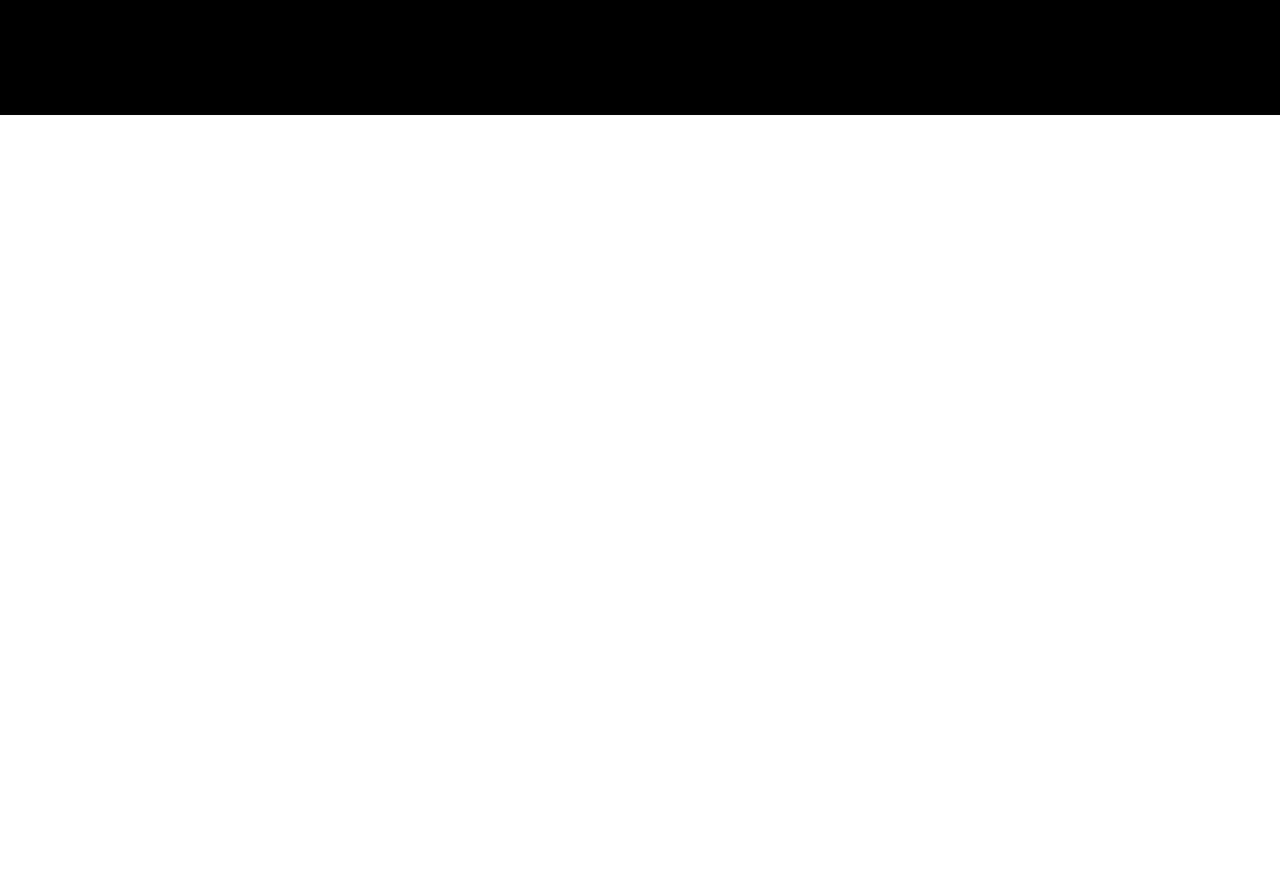
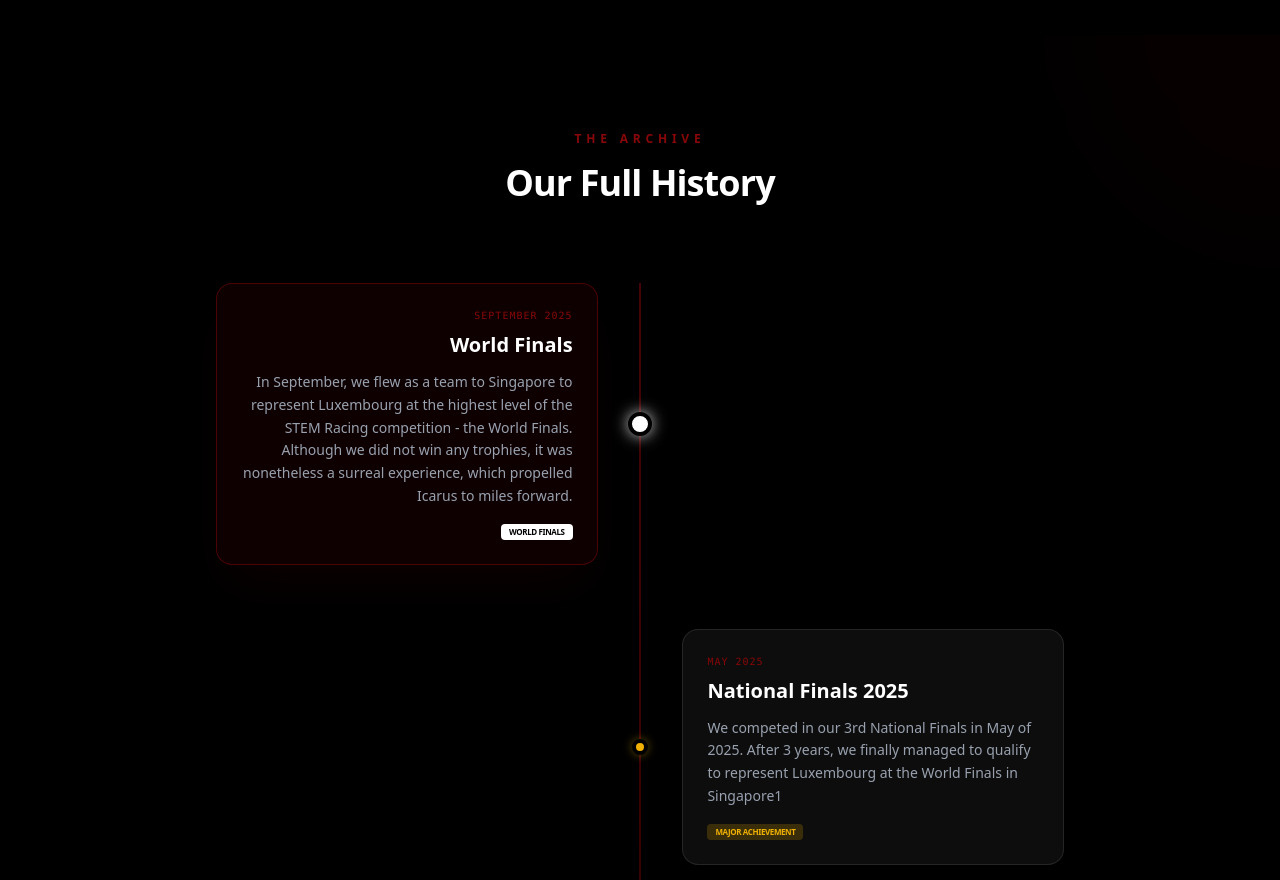
Before and after one commit to ccsio/icarus-website2, a Vue app: page /team in a window 1280 px wide. Shown: the part 1920-2800 px from the top of the page. Before the commit the page ends 2035 px from the top, so only its background shows below. Built offline with nearby package versions, Linux system fonts and the light colour scheme; a web font is replaced by a local one.

Commit message:
FullTimeline

```diff
--- /dev/null
+++ b/src/components/FullTimeline.vue
@@ -0,0 +1,86 @@
+<script setup>
+const timelineEvents = [
+  { id: 'world_finals', type: 'pinnacle' },
+  { id: 'national_finals_25', type: 'major' },
+  { id: 'prep_24_25', type: 'standard' },
+  { id: 'showrun_24', type: 'standard' },
+  { id: 'reorg_24', type: 'standard' },
+  { id: 'national_finals_24', type: 'major' },
+  { id: 'showrun_23', type: 'standard' },
+  { id: 'june_event_23', type: 'major' },
+  { id: 'expansion_23', type: 'standard' },
+  { id: 'first_event_22', type: 'major' },
+  { id: 'establishment_22', type: 'standard' }
+]
+</script>
+
+<template>
+  <section id="full-timeline" class="py-24 bg-black relative overflow-hidden">
+    <!-- Background Decorative Element -->
+    <div class="absolute top-0 right-0 w-96 h-96 bg-icarus-red/5 rounded-full blur-3xl -translate-y-1/2 translate-x-1/2"></div>
+
+    <div class="max-w-4xl mx-auto px-6">
+      <!-- Header -->
+      <div class="mb-20 text-center">
+        <h2 class="text-icarus-red font-black uppercase tracking-[0.4em] text-xs mb-4">The Archive</h2>
+        <h3 class="text-4xl font-bold text-white tracking-tight">Our Full History</h3>
+      </div>
+
+      <!-- Vertical Timeline -->
+      <div class="relative">
+        <!-- The Central Line -->
+        <div class="absolute left-4 md:left-1/2 top-0 bottom-0 w-px bg-linear-to-b from-icarus-red via-icarus-red/50 to-transparent -translate-x-1/2"></div>
+
+        <!-- Events -->
+        <div class="space-y-16">
+          <div
+            v-for="(event, index) in timelineEvents"
+            :key="event.id"
+            class="relative flex flex-col md:flex-row items-start md:items-center group"
+          >
+            <!-- The Dot -->
+            <div
+              :class="[
+                'absolute left-4 md:left-1/2 -translate-x-1/2 z-10 w-4 h-4 rounded-full border-4 border-black transition-all duration-500 group-hover:scale-150',
+                event.type === 'pinnacle' ? 'bg-white shadow-[0_0_15px_rgba(255,255,255,0.8)] w-6 h-6' : '',
+                event.type === 'major' ? 'bg-yellow-500 shadow-[0_0_10px_rgba(234,179,8,0.4)]' : '',
+                event.type === 'standard' ? 'bg-icarus-red' : ''
+              ]"
+            ></div>
+
+            <!-- Content Box -->
+            <div
+              :class="[
+                'ml-12 md:ml-0 md:w-[45%] p-6 rounded-2xl border transition-all duration-500',
+                index % 2 === 0 ? 'md:mr-auto md:text-right' : 'md:ml-auto md:text-left',
+                event.type === 'pinnacle' ? 'bg-icarus-red/10 border-icarus-red/50 shadow-2xl shadow-icarus-red/10' : 'bg-white/5 border-white/10 hover:border-white/20'
+              ]"
+            >
+              <time class="block text-icarus-red font-mono text-[10px] uppercase tracking-widest mb-2">
+                {{ $t(`team.timeline.${event.id}.date`) }}
+              </time>
+              <h4 class="text-xl font-bold text-white mb-3">
+                {{ $t(`team.timeline.${event.id}.title`) }}
+              </h4>
+              <p class="text-gray-400 text-sm leading-relaxed">
+                {{ $t(`team.timeline.${event.id}.text`) }}
+              </p>
+
+              <!-- Special Badge for Major/Pinnacle -->
+              <div v-if="event.type !== 'standard'" class="mt-4 flex md:justify-end" :class="index % 2 !== 0 ? 'md:justify-start' : ''">
+                <span
+                  :class="[
+                    'text-[8px] font-black uppercase px-2 py-0.5 rounded tracking-tighter',
+                    event.type === 'pinnacle' ? 'bg-white text-black' : 'bg-yellow-500/20 text-yellow-500'
+                  ]"
+                >
+                  {{ event.type === 'pinnacle' ? 'World Finals' : 'Major Achievement' }}
+                </span>
+              </div>
+            </div>
+          </div>
+        </div>
+      </div>
+    </div>
+  </section>
+</template>
--- a/src/i18n/locales/en.json
+++ b/src/i18n/locales/en.json
@@ -14,9 +14,18 @@
             "ctaOfficial": "STEM Racing",
             "imageCaption": "Petar on the starting grid at World Finals 2025",
             "stats": {
-                "countries": { "label": "countries are actively involved.", "value": 44 },
-                "schools": { "label": "schools participate in the challenge.", "value": 26000 },
-                "students": { "label": "students compete for 1st place.", "value": 2000000 }
+                "countries": {
+                    "label": "countries are actively involved.",
+                    "value": 44
+                },
+                "schools": {
+                    "label": "schools participate in the challenge.",
+                    "value": 26000
+                },
+                "students": {
+                    "label": "students compete for 1st place.",
+                    "value": 2000000
+                }
             }
         },
         "timeline": {
@@ -41,10 +50,9 @@
         "sponsors": {
             "title": "Our Sponsors",
             "description": "We are immensely to all our sponsors already working with us. We definitely could not have gone on this journey without them!",
-
             "efg": {
-            "name": "EFG Bank",
-            "description": "EFG is our biggest sponsor. We could have not done this journey without them."
+                "name": "EFG Bank",
+                "description": "EFG is our biggest sponsor. We could have not done this journey without them."
             },
             "eurobank": {
                 "name": "EuroBank",
@@ -130,14 +138,13 @@
                     "description": "Icarus has almost 4 years of experience in the project - by far the most in Luxembourg."
                 },
                 "benefit5": {
-                    "title":"Visibility Everywhere",
+                    "title": "Visibility Everywhere",
                     "description": "We are committed to making your investment worth it. We'll promote your logo on our materials and we can also agree on custom arrangements."
                 },
                 "benefit6": {
                     "title": "Targeted Audience",
                     "description": "By partnering with us, we expose your company to top current and future professionals in the STEM fields."
                 }
-
             }
         },
         "tiers": {
@@ -193,14 +200,11 @@
             "lukas_role": "IT Mentor",
             "petar_role": "Manager & Manufacturing Mentor"
         },
-        "support": {
-
-        },
+        "support": {},
         "core": {
             "vlad": {
                 "role": "..",
                 "bio": "This is a longer description to see whether the black backdrop will change. Leading the design and manufacturing process of the Icarus Gen 3 car, focusing on aerodynamic efficiency and weight reduction."
-
             }
         },
         "hall_of_fame": {
@@ -214,12 +218,31 @@
                     "tagline": "The First World Finals",
                     "description": "With more experience, we focused on our biggest weakness - the sponsorships. We managed to acquire enough funds to go the World Finals. We also improved the brand image, car, and all other aspects of the team.",
                     "members": {
-                        "m1": { "name": "Petar", "role": "Team Manager & Manufacturing", "bio": "Petar led Icarus to the World Finals in 2025. He worked closely with everyone to ensure quality and cooperation. Along with that he is in charge of the manufacturing of the cars. " },
-                        "m2": { "name": "Celia", "role": "Team Manager", "bio": "Celia had a diverse set of responsibilities within Icarus. She was in charge of our written and graphic deliverables, such as our portfolios, uniforms and banners. She founded Icarus and cemented the brand image.  " },
-                        "m3": { "name": "Nikos", "role": "Design Engineer", "bio": "Nikos was in charge of all design and testing of our cars. His responsibility was to develop innovative, and high-performance designs that ensure the team stayed ahead of the competition. " },
-                        "m4": { "name": "Lukas", "role": "Finance & IT Manager", "bio": "Lukas was the finance manager and IT specialist. Handling the budget, financial planning, and IT infrastructure, he ensured that the team operates smoothly and efficiently. " },
-                        "m5": { "name": "Konstantina", "role": "Finance & IT Manager", "bio": "Konstantina handled all marketing, public relations and communication with stakeholders. It was her job to maintain our strong link with the local community and beyond. " }
-
+                        "m1": {
+                            "name": "Petar",
+                            "role": "Team Manager & Manufacturing",
+                            "bio": "Petar led Icarus to the World Finals in 2025. He worked closely with everyone to ensure quality and cooperation. Along with that he is in charge of the manufacturing of the cars. "
+                        },
+                        "m2": {
+                            "name": "Celia",
+                            "role": "Team Manager",
+                            "bio": "Celia had a diverse set of responsibilities within Icarus. She was in charge of our written and graphic deliverables, such as our portfolios, uniforms and banners. She founded Icarus and cemented the brand image.  "
+                        },
+                        "m3": {
+                            "name": "Nikos",
+                            "role": "Design Engineer",
+                            "bio": "Nikos was in charge of all design and testing of our cars. His responsibility was to develop innovative, and high-performance designs that ensure the team stayed ahead of the competition. "
+                        },
+                        "m4": {
+                            "name": "Lukas",
+                            "role": "Finance & IT Manager",
+                            "bio": "Lukas was the finance manager and IT specialist. Handling the budget, financial planning, and IT infrastructure, he ensured that the team operates smoothly and efficiently. "
+                        },
+                        "m5": {
+                            "name": "Konstantina",
+                            "role": "Finance & IT Manager",
+                            "bio": "Konstantina handled all marketing, public relations and communication with stakeholders. It was her job to maintain our strong link with the local community and beyond. "
+                        }
                     }
                 },
                 "gen2": {
@@ -228,12 +251,36 @@
                     "tagline": "The Expansion",
                     "description": "Following the success of Gen I, we expanded to 6 members and upgraded everything in the team and started evolving into a top-tier competition in Luxembourg.",
                     "members": {
-                        "m1": { "name": "Celia", "role": "Team Manager", "bio": "Celia is the founder and past leader of Icarus. At the forefront of our team, Celia undertook numerous tasks across all fields, ranging from administration to car design. " },
-                        "m2": { "name": "Nikos", "role": "Design & Manufacturing Engineer", "bio": "Nikos was responsible for combining the performance and design of our car, relentlessly working on every detail in search of the greatest competitive edge. " },
-                        "m3": { "name": "Lukas", "role": "IT & Designer", "bio": "Lukas managed our online presence. Maintaining our website and responsible for the team’s online collaboration, Lukas invaluably brought the entire team together. " },
-                        "m4": { "name": "Jan", "role": "Graphical Designer", "bio": "Jan’s creative mind not only provided us with our logo and pit display but has also been a source of significant improvement in our overall presentation. " },
-                        "m5": { "name": "Rohan", "role": "Finance Manager", "bio": "Rohan, responsible for the team’s external communication, simultaneously looked after the team’s funds, overseeing team decisions from a financial perspective. " },
-                        "m6": { "name": "Romeo", "role": "Marketing Manager", "bio": "Romeo was in charge of our team’s marketing strategies and securing sponsorship deals for our team. In parallel, he added to all administrative tasks, working particularly closely with Rohan. " }
+                        "m1": {
+                            "name": "Celia",
+                            "role": "Team Manager",
+                            "bio": "Celia is the founder and past leader of Icarus. At the forefront of our team, Celia undertook numerous tasks across all fields, ranging from administration to car design. "
+                        },
+                        "m2": {
+                            "name": "Nikos",
+                            "role": "Design & Manufacturing Engineer",
+                            "bio": "Nikos was responsible for combining the performance and design of our car, relentlessly working on every detail in search of the greatest competitive edge. "
+                        },
+                        "m3": {
+                            "name": "Lukas",
+                            "role": "IT & Designer",
+                            "bio": "Lukas managed our online presence. Maintaining our website and responsible for the team’s online collaboration, Lukas invaluably brought the entire team together. "
+                        },
+                        "m4": {
+                            "name": "Jan",
+                            "role": "Graphical Designer",
+                            "bio": "Jan’s creative mind not only provided us with our logo and pit display but has also been a source of significant improvement in our overall presentation. "
+                        },
+                        "m5": {
+                            "name": "Rohan",
+                            "role": "Finance Manager",
+                            "bio": "Rohan, responsible for the team’s external communication, simultaneously looked after the team’s funds, overseeing team decisions from a financial perspective. "
+                        },
+                        "m6": {
+                            "name": "Romeo",
+                            "role": "Marketing Manager",
+                            "bio": "Romeo was in charge of our team’s marketing strategies and securing sponsorship deals for our team. In parallel, he added to all administrative tasks, working particularly closely with Rohan. "
+                        }
                     }
                 },
                 "gen1": {
@@ -242,12 +289,85 @@
                     "tagline": "The Beginnings",
                     "description": "Gen I was going into the project (still called F1 in Schools then) without 0 experience or knowledge. In just two months, we managed to create a small brand and a working car with very little guidance and help.",
                     "members": {
-                        "m1": { "name": "Celia", "role": "Team Manager", "bio": "Celia is the founder of Icarus and has led the first generation to to success. By nature, she handled many of the administrative tasks of the team. " },
-                        "m2": { "name": "Nikos", "role": "Design & Manufacturing Engineer", "bio": "Nikos was responsible designing and manufacturing our very first car. " },
-                        "m3": { "name": "Lukas", "role": "IT & Designer", "bio": "Lukas led the team in all things IT, mainly creating the first team website and maintaining it. " },
-                        "m4": { "name": "Maria", "role": "Designer", "bio": "Maria was our first designer, making the first 3 versions of our logo, as well as satisfying all other needs of the team. "}
+                        "m1": {
+                            "name": "Celia",
+                            "role": "Team Manager",
+                            "bio": "Celia is the founder of Icarus and has led the first generation to to success. By nature, she handled many of the administrative tasks of the team. "
+                        },
+                        "m2": {
+                            "name": "Nikos",
+                            "role": "Design & Manufacturing Engineer",
+                            "bio": "Nikos was responsible designing and manufacturing our very first car. "
+                        },
+                        "m3": {
+                            "name": "Lukas",
+                            "role": "IT & Designer",
+                            "bio": "Lukas led the team in all things IT, mainly creating the first team website and maintaining it. "
+                        },
+                        "m4": {
+                            "name": "Maria",
+                            "role": "Designer",
+                            "bio": "Maria was our first designer, making the first 3 versions of our logo, as well as satisfying all other needs of the team. "
+                        }
                     }
                 }
+            }
+        },
+        "timeline": {
+            "establishment_22": {
+                "date": "October 2022",
+                "title": "Establishment of the team",
+                "text": "Being fascinated by Formula 1 and engineering, Celia decided to form a new team, quickly inviting Nikos and Lukas to join. We worked tirelessly to create the very first car, portfolios and presentation."
+            },
+            "first_event_22": {
+                "date": "December 2022",
+                "title": "Our first event",
+                "text": "Our first race at Luxembourg's highest level of competition and despite our inexperience, lack of time and resources, we won the ‘Judges’ Favorite Award.’ Such performance set our standards high and has been a source of motivation and ambition for us to strive for excellence today."
+            },
+            "expansion_23": {
+                "date": "May 2023",
+                "title": "3 new members",
+                "text": "To help us with the increasing amount of work and our vision to qualify for the World Championships, we accepted 3 new members into the team: Jan, Rohan and Romeo."
+            },
+            "june_event_23": {
+                "date": "June 2023",
+                "title": "June event",
+                "text": "Right after our team expanded to 6 members, we took part in another event, where we were awarded the ‘Regional T1 Top Team’ for outperforming the competition since preparation."
+            },
+            "showrun_23": {
+                "date": "September 2023",
+                "title": "New school year Showrun",
+                "text": "At the beginning of the new school year in 2023, we participated in a Showrun, getting to share some of our insights with new enthusiasts and showcase our journey."
+            },
+            "national_finals_24": {
+                "date": "April 2024",
+                "title": "Luxembourg National Finals",
+                "text": "Knowing that winning this event would take us to the World Championships, we went all-in, ensuring that everything was top-notch and of best quality. Despite doing our best, we fell short to fierce and more experienced competition. We nonetheless won the Knockout Champions and the Fastest Car Awards."
+            },
+            "reorg_24": {
+                "date": "July-October 2024",
+                "title": "Team reorganization",
+                "text": "Since Jan, Rohan and Romeo graduated high school in July, we were back to 3 members over the summer holidays. Our worries were however proved unnecessary, since we quickly adopted 2 new members: Petar and Konstantina into the team."
+            },
+            "showrun_24": {
+                "date": "October 2024",
+                "title": "Showrun 2024",
+                "text": "Similarly to the previous year, we were invited to the Showrun at ISL. Now being one of the most experienced teams, we shared our insights, tips and tricks with the younger participants. We also won the Best Logo Award."
+            },
+            "prep_24_25": {
+                "date": "School Year 2024-25",
+                "title": "Preparation",
+                "text": "Together with our studies we have worked tirelessly on designing a new car, upgrading our project enterprise and project management, approaching and pitching to sponsors to give us the best possible odds for qualification to the World Finals."
+            },
+            "national_finals_25": {
+                "date":"May 2025",
+                "title": "National Finals 2025",
+                "text": "We competed in our 3rd National Finals in May of 2025. After 3 years, we finally managed to qualify to represent Luxembourg at the World Finals in Singapore1"
+            },
+            "world_finals": {
+                "date": "September 2025",
+                "title": "World Finals",
+                "text": "In September, we flew as a team to Singapore to represent Luxembourg at the highest level of the STEM Racing competition - the World Finals. Although we did not win any trophies, it was nonetheless a surreal experience, which propelled Icarus to miles forward."
             }
         }
     }
--- a/src/views/TeamView.vue
+++ b/src/views/TeamView.vue
@@ -1,5 +1,6 @@
 <script setup>
 import CurrentMembers from '@/components/CurrentMembers.vue';
+import FullTimeline from '@/components/FullTimeline.vue';
 import HallOfFame from '@/components/HallOfFame.vue';
 import TeamHero from '@/components/TeamHero.vue';
 
@@ -13,6 +14,7 @@ import TeamHero from '@/components/TeamHero.vue';
     <div class="bg-black pb-20">
       <CurrentMembers />
       <HallOfFame />
+      <FullTimeline />
     </div>
   </main>
 
```
